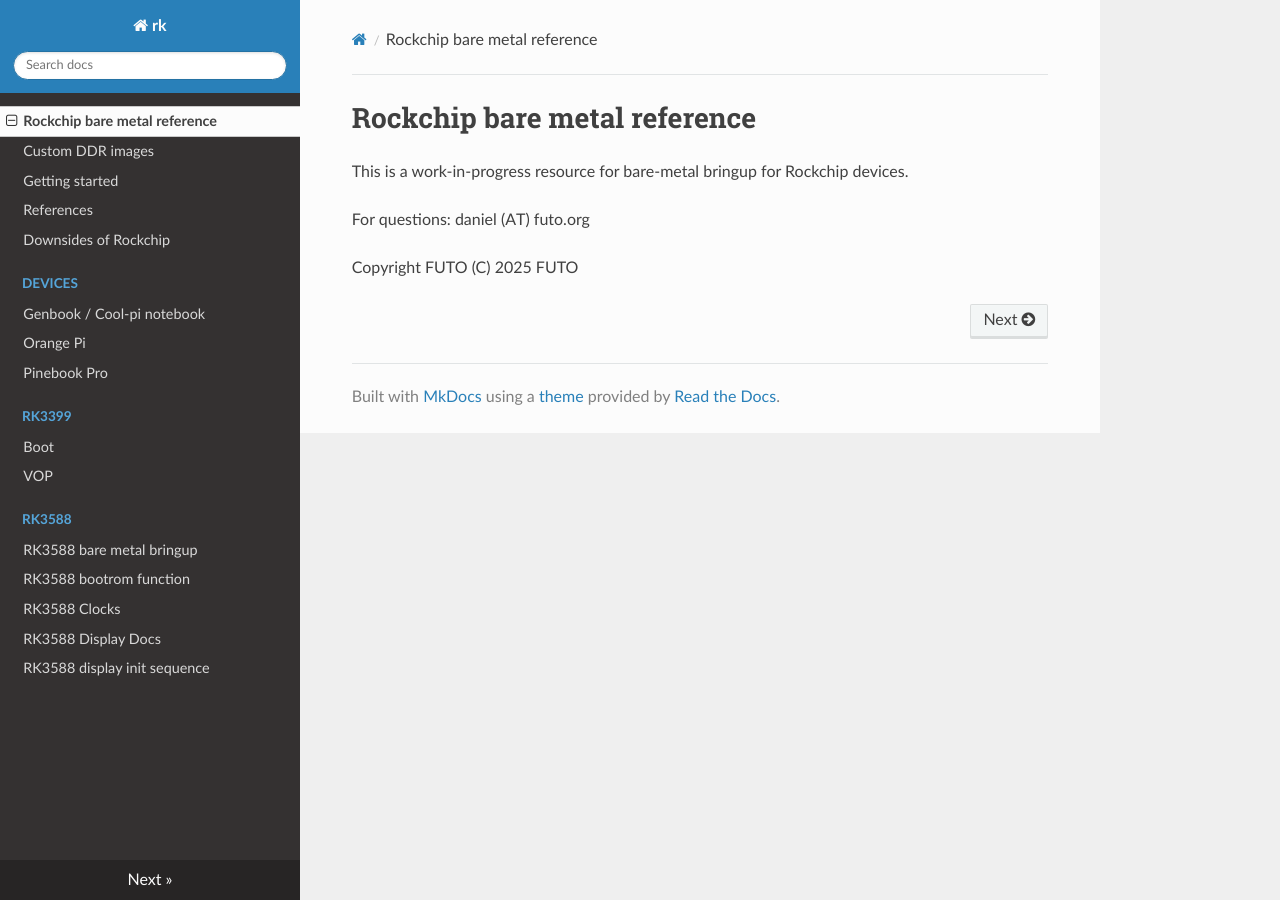
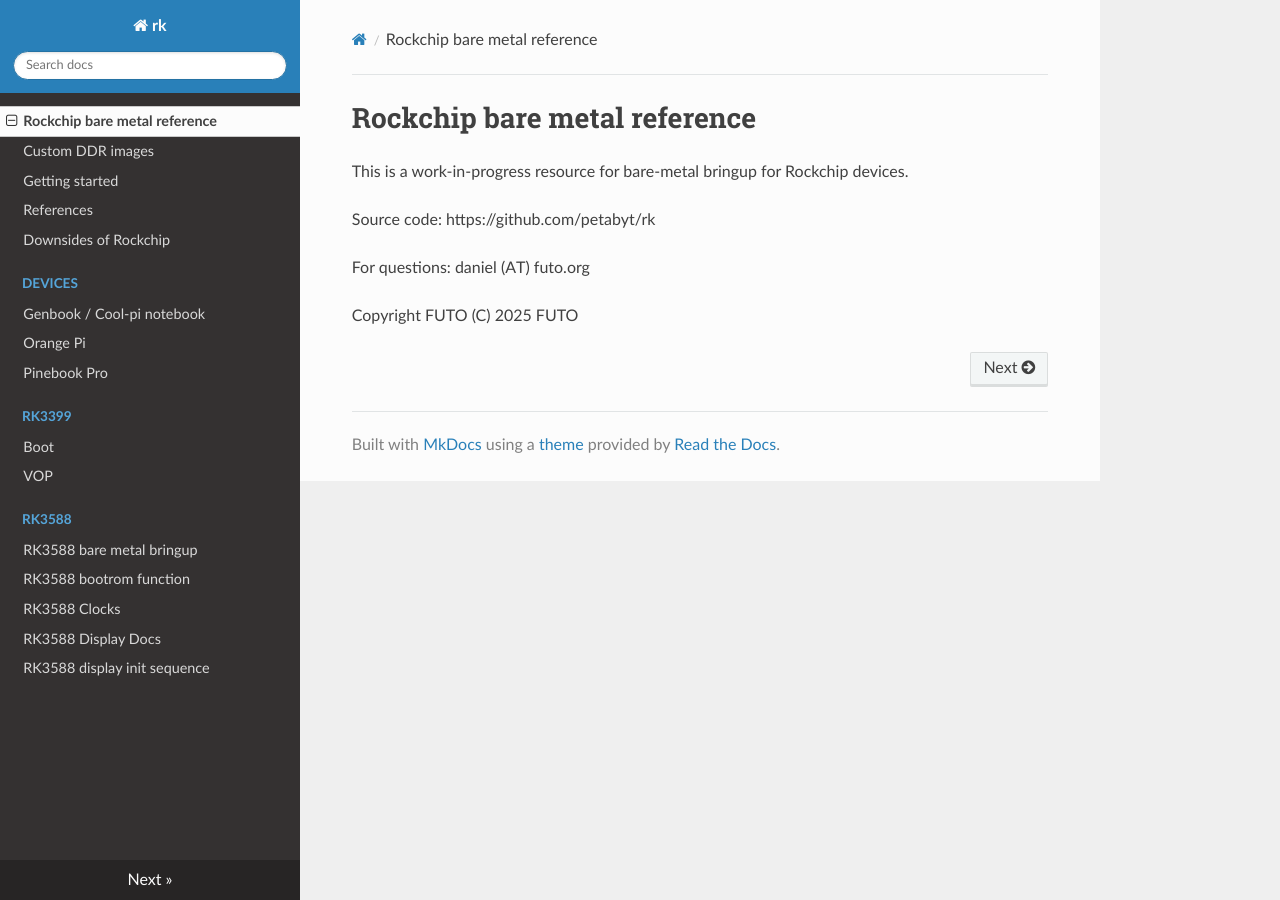
Before and after one commit to petabyt/rk, an MkDocs documentation site: the page built from docs/index.md, in a window 1280 px wide. Built offline with MkDocs 1.6.1, drawn with Linux system fonts in a browser that asks for light colours; nearby versions of some CDN libraries.

Commit message:
some more comments

```diff
--- a/docs/index.md
+++ b/docs/index.md
@@ -1,5 +1,7 @@
 # Rockchip bare metal reference
 This is a work-in-progress resource for bare-metal bringup for Rockchip devices.
+
+Source code: https://github.com/petabyt/rk
 
 For questions: daniel (AT) futo.org
 
```
Also changed, not shown: README.md (+1 -0 lines).
